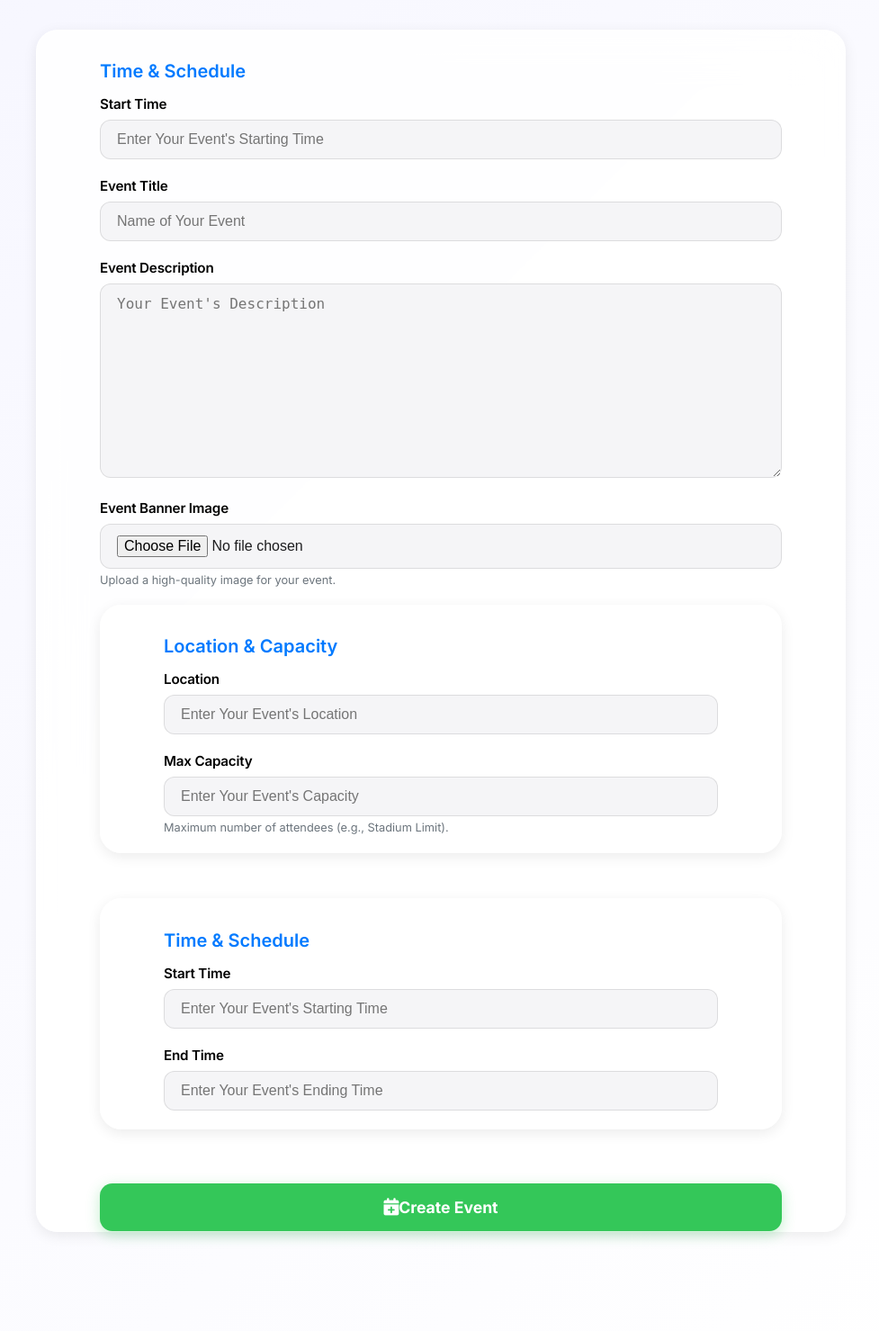
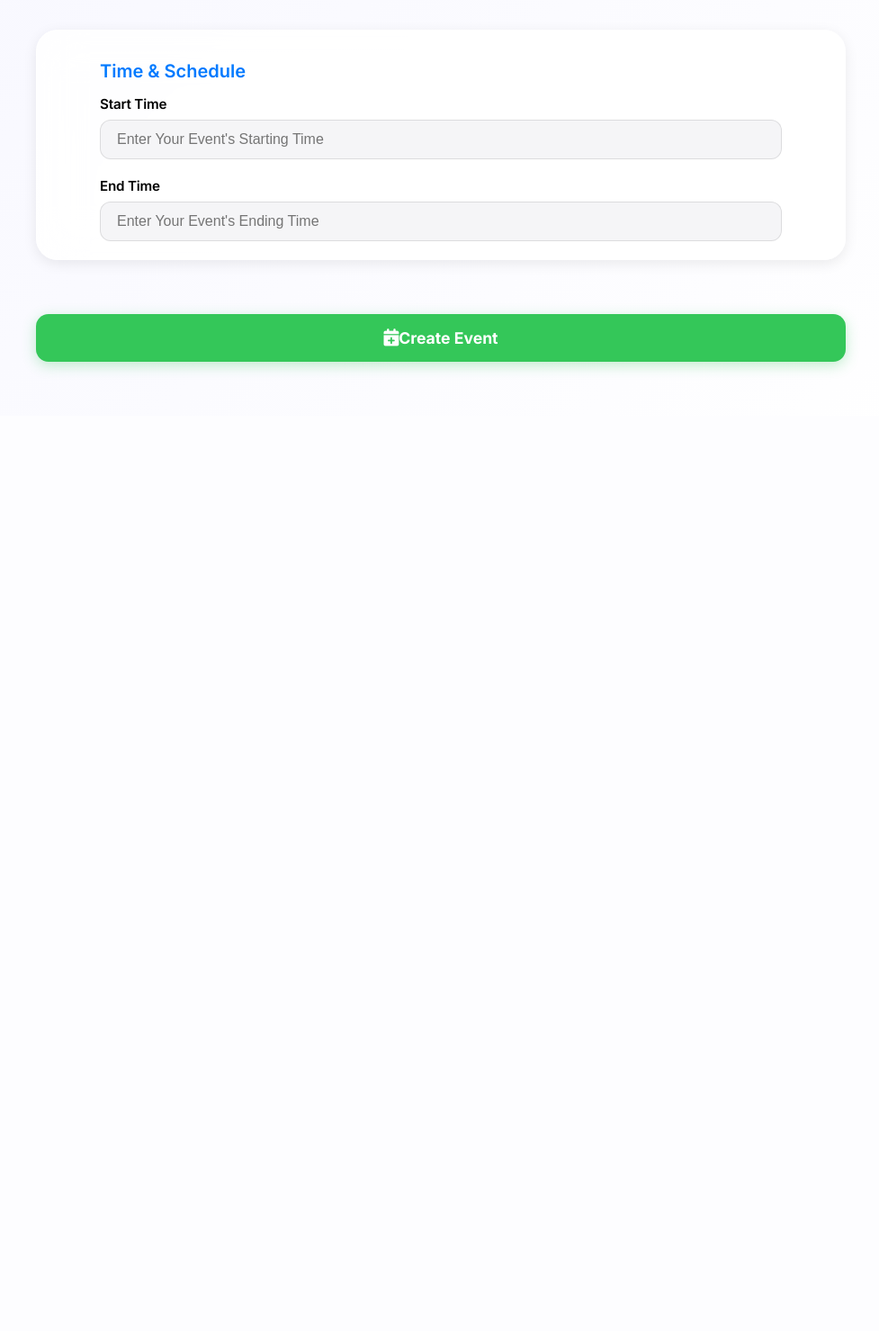
Before and after one commit to JesseSinti/DjangoUnit2Project, a Django app: page /addevent/ in a window 1280 px wide. Shown: the part 1237-2716 px from the top of the page at 90% size, without its empty margins (150-1127 px from the left). After the commit the page ends 1651 px from the top, so only its background shows below. Run offline with Django 5.2, Linux system fonts and the light colour scheme.

Commit message:
pushing fixes on addevent html

```diff
--- a/Django_Unit_Project_2/App/forms.py
+++ b/Django_Unit_Project_2/App/forms.py
@@ -37,7 +37,7 @@ class CustomOrganizationUserCreationForm(UserCreationForm):
 class AddEventForm(forms.ModelForm):
     title = forms.CharField(required=True, widget=forms.TextInput(attrs={'placeholder': "Name of Your Event"}))
     description = forms.CharField(widget=forms.Textarea(attrs={'placeholder': "Your Event's Description"}),required=True)
-    banner_image = forms.FileField(required=True)
+    banner_image = forms.FileInput()
     location = forms.CharField(widget=forms.TextInput(attrs={'placeholder': "Enter Your Event's Location"}), required=True)
     start_time = forms.TimeField(widget=forms.TimeInput(attrs={'placeholder': "Enter Your Event's Starting Time"}), required=True)
     end_time = forms.TimeField(widget=forms.TimeInput(attrs={'placeholder': "Enter Your Event's Ending Time"}), required=True)
@@ -47,7 +47,7 @@ class AddEventForm(forms.ModelForm):
         model = Event
         fields = ('organizer','title','description','banner_image','location','start_time','end_time','capacity')
 
-class TicketTierForm(forms.Form):
+class TicketTierForm(forms.ModelForm):
     TICKET_CHOICES = [
         ('vip', 'VIP'),
         ('general', 'GENERAL'),
--- a/Django_Unit_Project_2/App/templates/addEvent.html
+++ b/Django_Unit_Project_2/App/templates/addEvent.html
@@ -53,47 +53,6 @@
                 <div class="card p-4 mb-4 shadow-sm">
                     <h5 class="card-title text-primary">Time & Schedule</h5>
 
-                    <div class="row">
-                        <div class="col-md-6 mb-3">
-                            <label for="id_start_time" class="form-label">Start Time</label>
-                            {{ form.start_time }}
-                        </div>
-
-                        <div class="mb-3">
-                            <label for="id_title" class="form-label">Event Title</label>
-                            {{ form.title }}
-                        </div>
-
-                        <div class="mb-3">
-                            <label for="id_description" class="form-label">Event Description</label>
-                            {{ form.description }}
-                        </div>
-
-                        <div class="mb-3">
-                            <label for="id_banner_image" class="form-label">Event Banner Image</label>
-                            {{ form.banner_image }}
-                            <div class="form-text">Upload a high-quality image for your event.</div>
-                        </div>
-                    </div>
-
-                    <div class="card p-4 mb-4 shadow-sm">
-                        <h5 class="card-title text-primary">Location & Capacity</h5>
-
-                        <div class="mb-3">
-                            <label for="id_location" class="form-label">Location</label>
-                            {{ form.location }}
-                        </div>
-
-                        <div class="mb-3">
-                            <label for="id_capacity" class="form-label">Max Capacity</label>
-                            {{ form.capacity }}
-                            <div class="form-text">Maximum number of attendees (e.g., Stadium Limit).</div>
-                        </div>
-                    </div>
-
-                    <div class="card p-4 mb-4 shadow-sm">
-                        <h5 class="card-title text-primary">Time & Schedule</h5>
-
                         <div class="row">
                             <div class="col-md-6 mb-3">
                                 <label for="id_start_time" class="form-label">Start Time</label>
```
Also changed, not shown: Django_Unit_Project_2/db.sqlite3.
